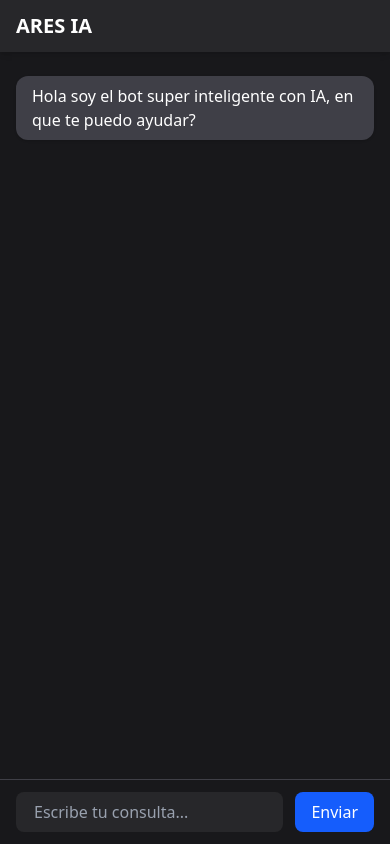
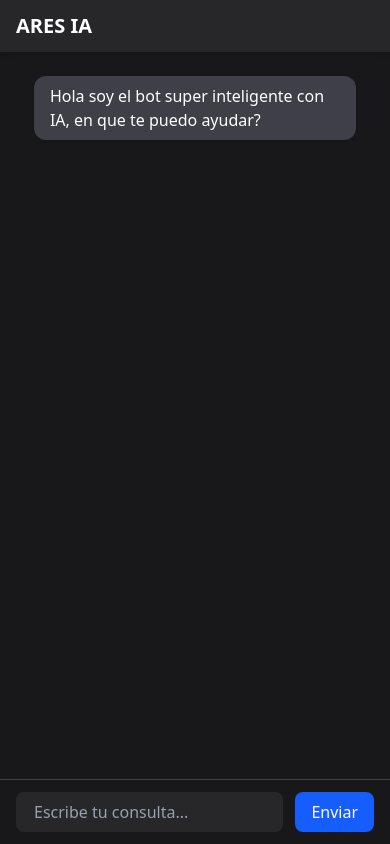
Before and after one commit to jesWeb/myBOOT-chatIA_React, a React (Vite) app: page / in a window 390 px wide. Built offline with nearby package versions, Linux system fonts and the light colour scheme; no server answers.

Commit message:
hicximos responsivo el main

```diff
--- a/src/components/MainVentanaChat.tsx
+++ b/src/components/MainVentanaChat.tsx
@@ -2,7 +2,7 @@ import { useForm } from "react-hook-form"
 import { minLength, object, pipe, promise, string } from "valibot"
 import { valibotResolver } from "@hookform/resolvers/valibot";
 import { useChatStore } from "../store/useChartStore";
-import { useEffect, useState } from "react";
+import { useEffect, useRef, useState } from "react";
 import { consultorIA } from "../lib/consultarIA";
 
 
@@ -74,13 +74,11 @@ const MainVentanaChat = () => {
 
     }
 
+    const scrollRef = useRef<HTMLDivElement | null>(null)
 
-    // useEffect(() => {
-    //     consultorIA().then((respuesta) => {
-    //         console.log("Respuesta de la IA", respuesta);
-
-    //     })
-    // }, [])
+    useEffect(() => {
+        scrollRef.current?.scrollIntoView({ behavior: "smooth" })
+    }, [mensaje])
 
     return (
         <div className="flex flex-col h-screen bg-zinc-900 text-white">
@@ -89,12 +87,19 @@ const MainVentanaChat = () => {
                 <h1 className="text-xl font-semibold">ARES IA</h1>
             </header>
 
-            <main className="flex-1 px-4 py-6 overflow-y-auto space-y-4">
+            <main className="flex-1 flex justify-center px-4 py-6 overflow-y-auto">
+                <div />
+                <div className="w-full max-w-3xl  flex flex-col space-y-4">
                     {mensaje.map((mensa) => (
                         <div key={mensa.id}
-                        className={`max-w-md px-4 py-2 rounded-xl shadow ${mensa.rol === "usuario" ? "bg-zinc-500 self-end" : "bg-zinc-700  self-start"}`}
+                            className={`flex ${mensa.rol === "usuario" ? "justify-end" : "justify-center"}`}
                         >
+                            <div className={
+                                `w-fit max-w-[90%] px-4 py-2 rounded-xl shadow
+                                 ${mensa.rol === "usuario" ? "bg-zinc-500 self-end" : "bg-zinc-700  self-start"}`}>
                                 {mensa.texto}
+                            </div>
+
                         </div>
                     ))}
 
@@ -103,6 +108,10 @@ const MainVentanaChat = () => {
                             El boot esta escribiendo ...
                         </div>
                     )}
+
+                    <div ref={scrollRef} />
+                </div>
+                <div />
             </main>
 
             <footer className="px-4 py-3 border-t border-zinc-700 space-y-4">
```
Lines whose indentation alone changed are shown as unchanged.
